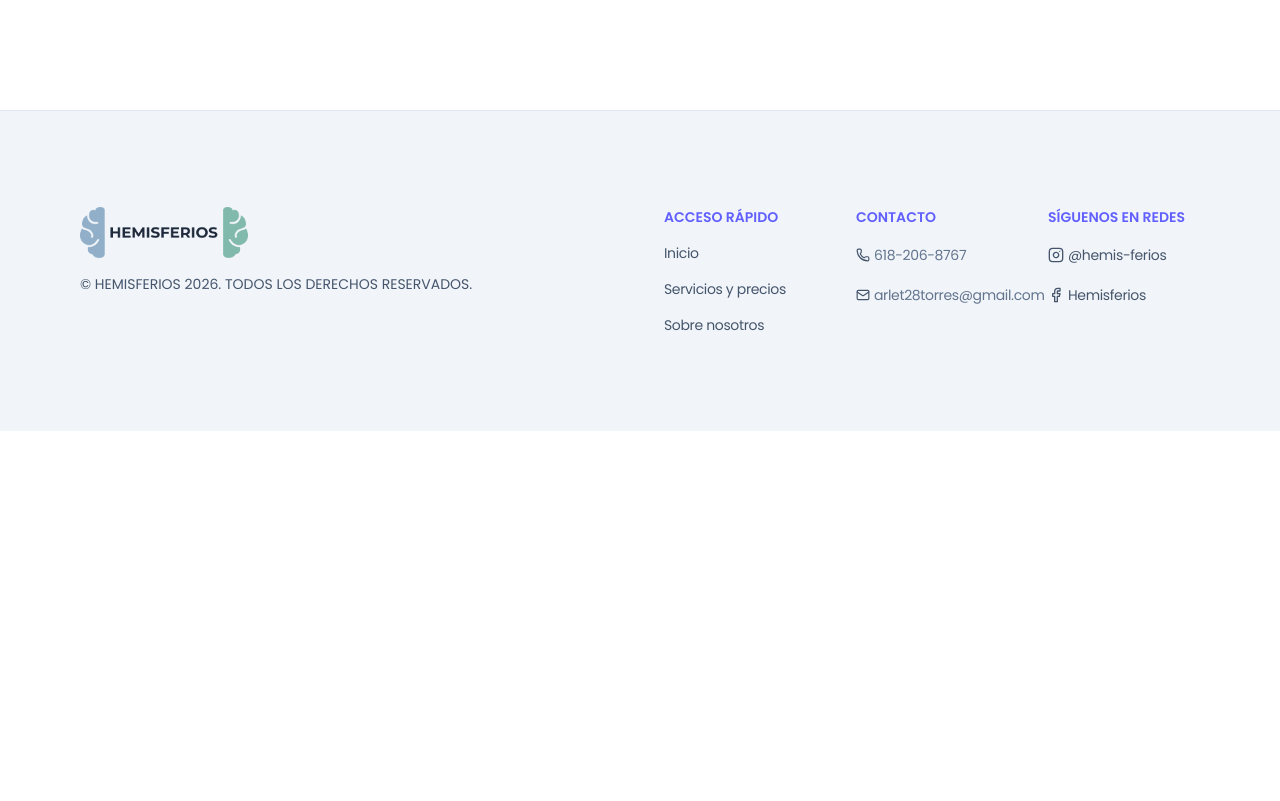
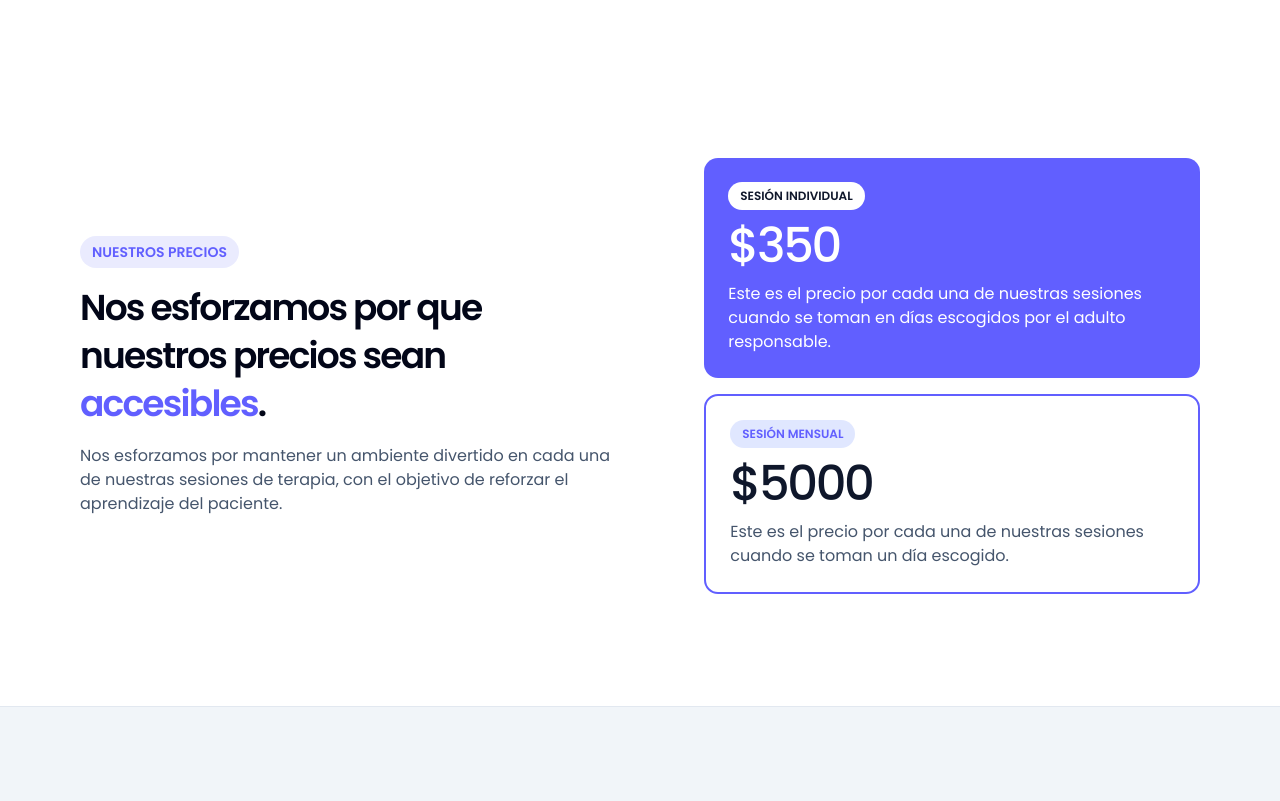
Before and after one commit to kevtorres23/hemisferios-web, a Next.js app in the folder frontend/: page /services-and-prices in a window 1280 px wide. Shown: the part 1985-2786 px from the top of the page. Before the commit the page ends 2416 px from the top, so only its background shows below. Built offline with nearby package versions, Linux system fonts and the light colour scheme.

Commit message:
Finished the Prices section for the Services and Prices page.

```diff
--- a/frontend/app/services-and-prices/page.tsx
+++ b/frontend/app/services-and-prices/page.tsx
@@ -2,6 +2,7 @@ import Navbar from "@/website-components/Navbar";
 import Footer from "@/website-components/Footer";
 import InitialSection from "@/website-sections/services-and-prices/InitialSection";
 import Services from "@/website-sections/services-and-prices/Services";
+import Prices from "@/website-sections/services-and-prices/Prices";
 
 export default function ServicesAndPrices() {
   return (
@@ -14,6 +15,8 @@ export default function ServicesAndPrices() {
 
         <Services />
 
+        <Prices />
+
         <Footer />
       </div>
     </>
--- a/frontend/website-sections/home/Dynamism.tsx
+++ b/frontend/website-sections/home/Dynamism.tsx
@@ -32,7 +32,7 @@ function Dynamism() {
                 </h1>
 
                 <p className="text-base font-normal/7 lg:text-end text-center text-slate-600 w-full">
-                    Nos esforzamos por mantener un ambiente divertido en cada una de nuestras sesiones de terapia, con el objetivo de reforzar el aprendizaje del paciente.
+                    Te presentamos una descripción completa de los servicios que ofrecemos en nuestro centro, y los precios que tienen las sesiones de terapia.
                 </p>
 
                 <NormalButton text="Conoce más de nosotros" />
--- a/frontend/website-sections/services-and-prices/InitialSection.tsx
+++ b/frontend/website-sections/services-and-prices/InitialSection.tsx
@@ -11,8 +11,11 @@ function InitialSection() {
     const ref1 = useRef(null);
     const visibility = isVisible(ref1);
 
+    const ref2 = useRef(null);
+    const isIllustrationVisible = isVisible(ref2);
+
     return (
-        <div ref={ref1} className={`${visibility ? "opacity-100 top-0" : "opacity-0 top-12"} flex flex-col gap-10 relative items-center justify-center lg:px-20 sm:px-16 px-8 lg:py-16 md:py-10 py-14 h-auto transition-all ease-in duration-700`}>
+        <div className={`flex flex-col gap-10 relative items-center justify-center lg:px-20 sm:px-16 px-8 lg:py-16 md:py-10 py-14 h-auto`}>
             {/* Decoration Blobs */}
             <div className="absolute xl:-left-74 md:-left-46 sm:-left-48 -left-24 sm:top-32 top-48 z-900">
                 <Image src={blob} alt="" className="xl:w-70 sm:w-60 w-32 opacity-15" />
@@ -22,7 +25,7 @@ function InitialSection() {
                 <Image src={blob} alt="" className="xl:w-70 sm:w-60 w-32 opacity-15" />
             </div>
 
-            <div className="flex flex-col w-full items-center justify-center gap-4">
+            <div ref={ref1} className={`${visibility ? "opacity-100 top-0" : "opacity-0 top-12"} relative flex flex-col w-full items-center justify-center gap-4 transition-all ease-in-out duration-900`}>
                 <SectionBadge name="NUESTROS SERVICIOS" />
 
                 <h1 className="lg:text-5xl/14 md:text-4xl/12 text-3xl/10 text-center font-semibold text-slate-950 tracking-tighter md:max-w-3/5 max-w-full">
@@ -33,7 +36,7 @@ function InitialSection() {
                     Te presentamos una descripción completa de los servicios que ofrecemos en nuestro centro, y los precios que tienen las sesiones de terapia.</p>
             </div>
 
-            <div>
+            <div ref={ref2} className={`${isIllustrationVisible ? "opacity-100 top-0" : "opacity-0 top-12"} relative transition-all ease-in-out duration-900`}>
                 <Image src={kidsHighFive} alt="" className="xl:w-96 lg:w-80 sm:w-64 w-56" />
             </div>
         </div>
--- /dev/null
+++ b/frontend/website-sections/services-and-prices/Prices.tsx
@@ -0,0 +1,44 @@
+import SectionBadge from "@/website-components/SectionBadge"
+
+export default function Prices() {
+    return (
+        <section className="w-full flex lg:flex-row flex-col lg:gap-20 md:gap-12 gap-8 sm:px-20 px-8 pt-12 pb-28 items-center justify-center">
+
+            <div className="flex flex-col gap-4 lg:items-start items-center">
+                <SectionBadge name="NUESTROS PRECIOS" />
+
+                <h1 className="md:text-4xl/12 text-3xl/10 lg:text-start text-center font-semibold text-slate-950 tracking-tighter w-full">
+                    Nos esforzamos por que nuestros precios sean <span className="text-indigo-500">accesibles</span>.
+                </h1>
+
+                <p className="text-base font-normal/7 lg:text-start text-center text-slate-600 w-full">
+                    Nos esforzamos por mantener un ambiente divertido en cada una de nuestras sesiones de terapia, con el objetivo de reforzar el aprendizaje del paciente.
+                </p>
+            </div>
+
+            <div className="flex flex-col gap-4 w-full">
+
+                <div className="card1 flex flex-col md:gap-3 gap-4 items-start w-full md:p-6 p-5 rounded-xl bg-indigo-500 text-white">
+                    <div className="tag bg-white rounded-full px-3 py-1.5">
+                        <p className="text-slate-900 text-xs font-semibold">SESIÓN INDIVIDUAL</p>
+                    </div>
+
+                    <h1 className="price md:text-5xl text-5xl font-medium tracking-tighter">$350</h1>
+
+                    <p className="description md:text-base text-sm font-normal">Este es el precio por cada una de nuestras sesiones cuando se toman en días escogidos por el adulto responsable.</p>
+                </div>
+
+                <div className="card2 flex flex-col md:gap-3 gap-4 items-start w-full md:p-6 p-5 rounded-xl bg-white border-2 border-indigo-500">
+                    <div className="tag bg-indigo-100 rounded-full px-3 py-1.5">
+                        <p className="text-indigo-500 text-xs font-semibold">SESIÓN MENSUAL</p>
+                    </div>
+
+                    <h1 className="price text-5xl text-slate-900 font-medium tracking-tighter">$5000</h1>
+
+                    <p className="description md:text-base text-sm text-slate-600 font-normal">Este es el precio por cada una de nuestras sesiones cuando se toman un día escogido.</p>
+                </div>
+            </div>
+
+        </section>
+    )
+}
```
